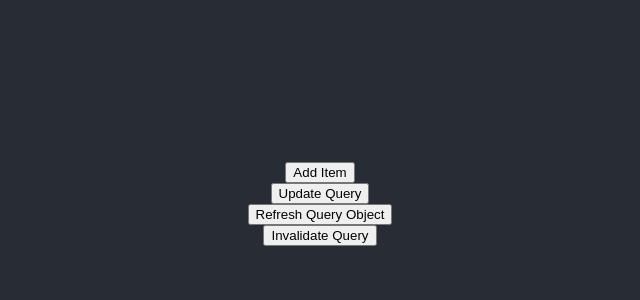
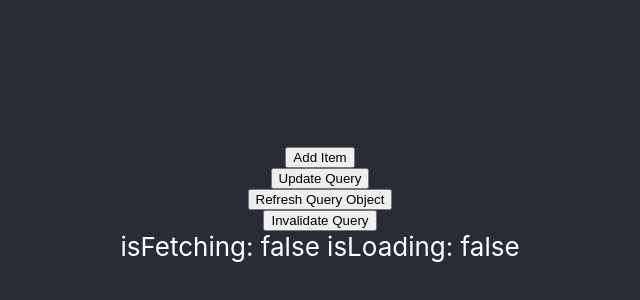
Before and after one commit to etrobert/react-query-playground, a React (Create React App) app: page / in a window 1280 px wide. Shown: the part 196-496 px from the top of the page, without its empty margins (320-960 px from the left). Built offline with nearby package versions, Linux system fonts and the light colour scheme.

Commit message:
Display isFetching isLoading

```diff
--- a/src/App.tsx
+++ b/src/App.tsx
@@ -4,12 +4,14 @@ import useCount from './useCount';
 import QueryContext from './QueryContext';
 import './App.css';
 import { useContext } from 'react';
+import useDataQuery from './useDataQuery';
 import useInvalidateQuery from './useInvalidateQuery';
 
 function App() {
   const { count, increaseCount } = useCount();
   const { updateQuery, refreshQueryObject } = useContext(QueryContext);
   const invalidateQuery = useInvalidateQuery();
+  const { isFetching, isLoading } = useDataQuery();
   return (
     <div className="App">
       <header className="App-header">
@@ -20,6 +22,7 @@ function App() {
         {range(count).map((i) => (
           <Item key={i} />
         ))}
+        {`isFetching: ${isFetching} isLoading: ${isLoading}`}
       </header>
     </div>
   );
```
